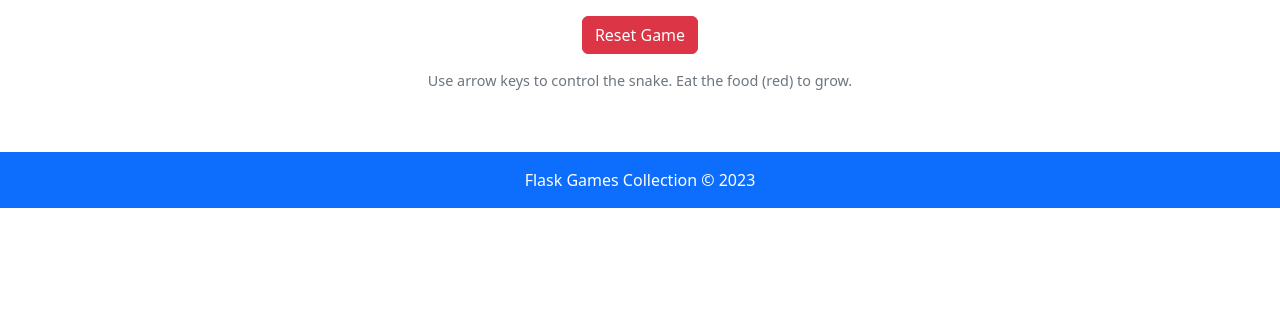
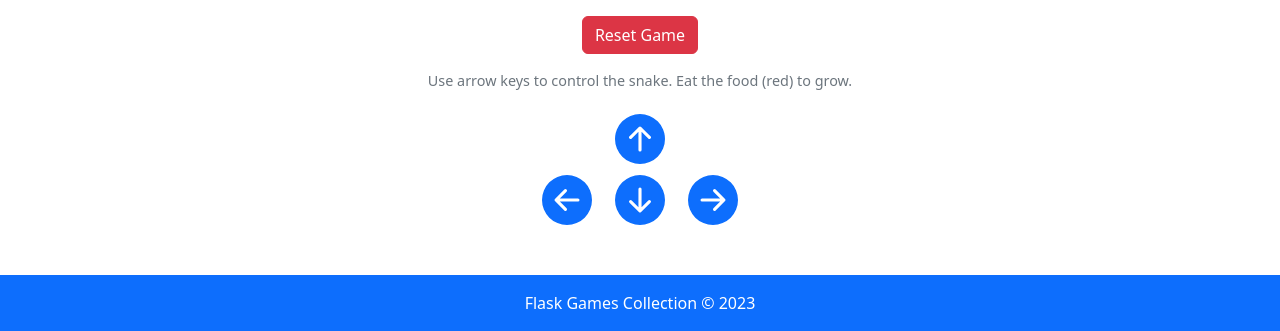
Before and after one commit to SahilMishra2004/Game, a Flask app: page /snake in a window 1280 px wide. Shown: the part 628-959 px from the top of the page. Before the commit the page ends 836 px from the top, so only its background shows below. Run offline with Flask 3, Linux system fonts and the light colour scheme.

Commit message:
Update snake.html

```diff
--- a/templates/snake.html
+++ b/templates/snake.html
@@ -20,6 +20,32 @@
     <div class="instructions mt-3">
         <p>Use arrow keys to control the snake. Eat the food (red) to grow.</p>
     </div>
+    <div class="btn-group-vertical" role="group" aria-label="Vertical button group">
+        <button type="button" class="btn btn-outline-primary" id="up" style="border: none;"><svg xmlns="http://www.w3.org/2000/svg" width="50" height="50" fill="currentColor" class="bi bi-arrow-up-circle-fill" viewBox="0 0 16 16">
+  <path d="M16 8A8 8 0 1 0 0 8a8 8 0 0 0 16 0m-7.5 3.5a.5.5 0 0 1-1 0V5.707L5.354 7.854a.5.5 0 1 1-.708-.708l3-3a.5.5 0 0 1 .708 0l3 3a.5.5 0 0 1-.708.708L8.5 5.707z"/>
+</svg></button>
+        <div class="btn-group" role="group" aria-label="Basic outlined example">
+            <button type="button" class="btn btn-outline-primary" id="Left" style="border: none;"><svg xmlns="http://www.w3.org/2000/svg" width="50" height="50" fill="currentColor" class="bi bi-arrow-left-circle-fill" viewBox="0 0 16 16">
+  <path d="M8 0a8 8 0 1 0 0 16A8 8 0 0 0 8 0m3.5 7.5a.5.5 0 0 1 0 1H5.707l2.147 2.146a.5.5 0 0 1-.708.708l-3-3a.5.5 0 0 1 0-.708l3-3a.5.5 0 1 1 .708.708L5.707 7.5z"/>
+</svg></button>
+            <button type="button" class="btn btn-outline-primary" id="down" style="border: none;"><svg xmlns="http://www.w3.org/2000/svg" width="50" height="50" fill="currentColor" class="bi bi-arrow-down-circle-fill" viewBox="0 0 16 16">
+  <path d="M16 8A8 8 0 1 1 0 8a8 8 0 0 1 16 0M8.5 4.5a.5.5 0 0 0-1 0v5.793L5.354 8.146a.5.5 0 1 0-.708.708l3 3a.5.5 0 0 0 .708 0l3-3a.5.5 0 0 0-.708-.708L8.5 10.293z"/>
+</svg></button>
+            <button type="button" class="btn btn-outline-primary" id="Right" style="border: none;" ><svg xmlns="http://www.w3.org/2000/svg" width="50" height="50" fill="currentColor" class="bi bi-arrow-right-circle-fill" viewBox="0 0 16 16">
+  <path d="M8 0a8 8 0 1 1 0 16A8 8 0 0 1 8 0M4.5 7.5a.5.5 0 0 0 0 1h5.793l-2.147 2.146a.5.5 0 0 0 .708.708l3-3a.5.5 0 0 0 0-.708l-3-3a.5.5 0 1 0-.708.708L10.293 7.5z"/>
+</svg></button>
+        </div>
+    </div>
+</div>
+<div id="control">
+    <!-- <div class="btn-group-vertical" role="group" aria-label="Vertical button group">
+        <button type="button" class="btn btn-outline-primary" id="up">up</button>
+        <div class="btn-group" role="group" aria-label="Basic outlined example">
+            <button type="button" class="btn btn-outline-primary" id="Left">Left</button>
+            <button type="button" class="btn btn-outline-primary" id="down">down</button>
+            <button type="button" class="btn btn-outline-primary" id="Right">Right</button>
+        </div>
+    </div> -->
 </div>
 {% endblock %}
 
```
